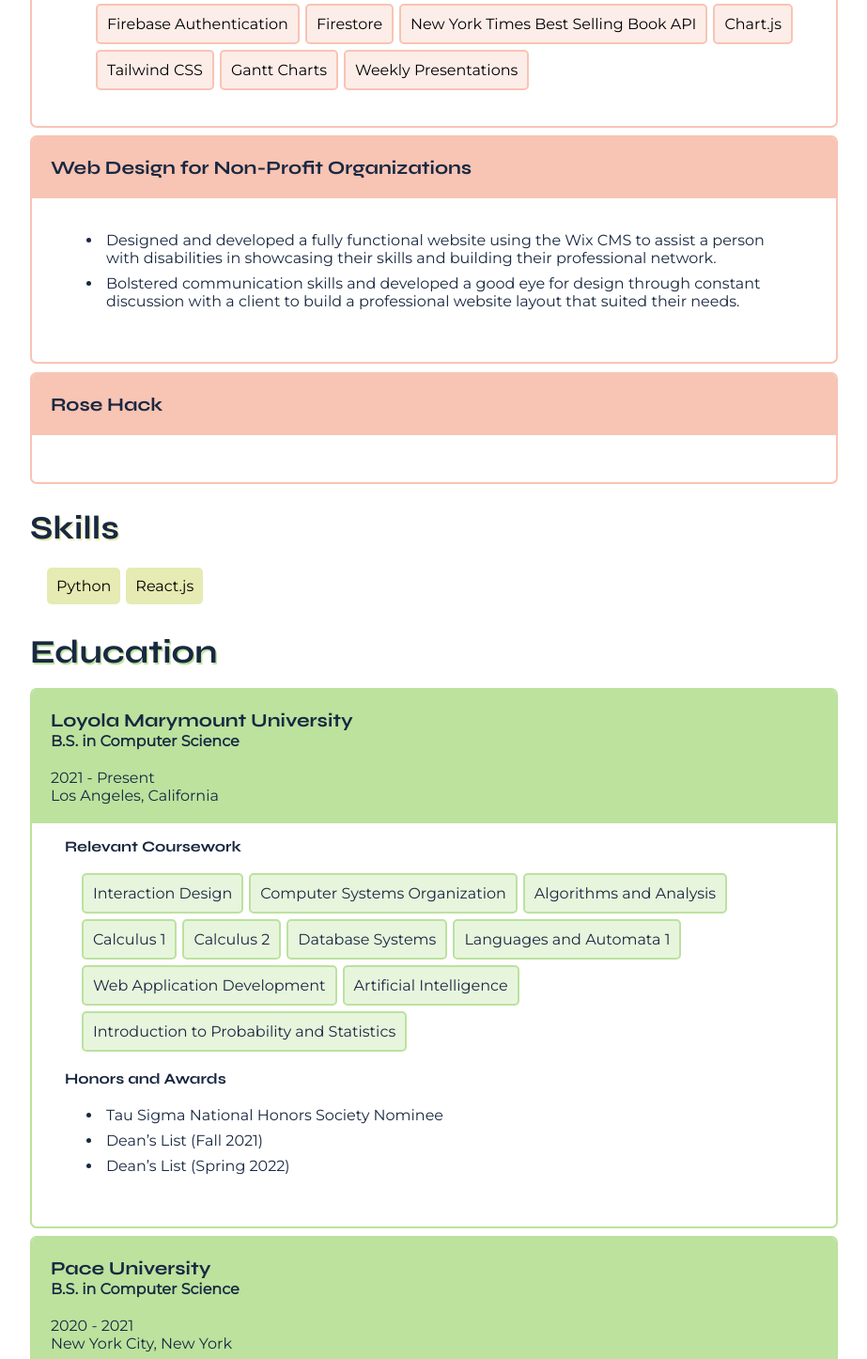
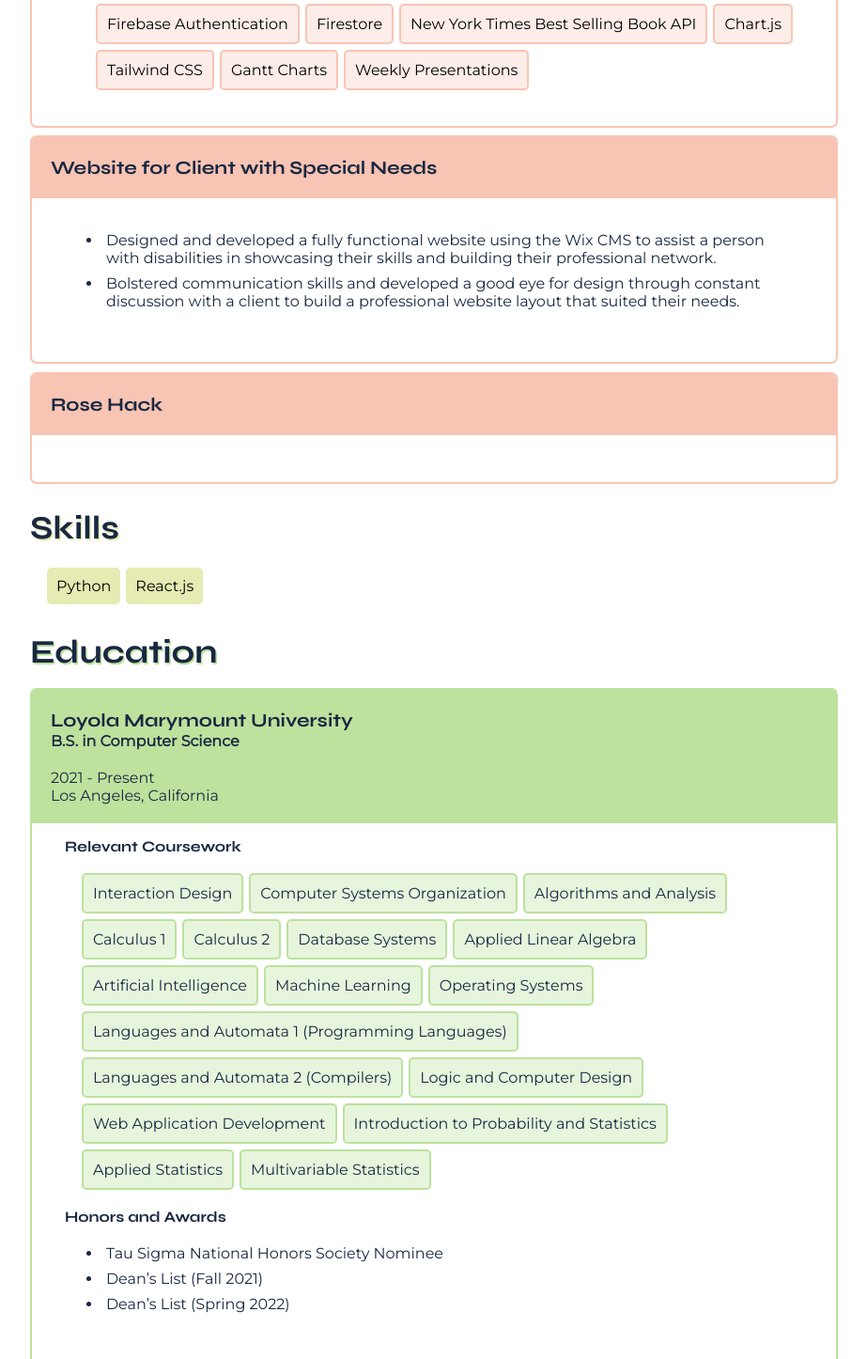
Before and after one commit to speer987/personal-website, a React (Create React App) app: page / in a window 1280 px wide. Shown: the part 2763-4209 px from the top of the page at 94% size, without its empty margins (178-1101 px from the left). Built offline with nearby package versions, Linux system fonts and the light colour scheme.

Commit message:
adding some experience of mine

```diff
--- a/src/components/edu.js
+++ b/src/components/edu.js
@@ -11,10 +11,17 @@ const degrees = [
       "Calculus 1",
       "Calculus 2",
       "Database Systems",
-      "Languages and Automata 1",
+      "Applied Linear Algebra",
+      "Artificial Intelligence",
+      "Machine Learning",
+      "Operating Systems",
+      "Languages and Automata 1 (Programming Languages)",
+      "Languages and Automata 2 (Compilers)",
+      "Logic and Computer Design",
       "Web Application Development",
-      "Artificial Intelligence",
       "Introduction to Probability and Statistics",
+      "Applied Statistics",
+      "Multivariable Statistics",
     ],
     honors: [
       "Tau Sigma National Honors Society Nominee",
@@ -40,7 +47,6 @@ const degrees = [
       "National Society of Leadership and Success Nominee",
       "Dean’s List (Fall 2020)",
       "Dean’s List (Spring 2021)",
-      "GPA: 3.74/4.00",
     ],
   },
 ];
--- a/src/components/projects.js
+++ b/src/components/projects.js
@@ -1,6 +1,6 @@
 const projects = [
   {
-    course: "Medication and Health Tracking App",
+    course: "Medication Tracking App Prototype (BetterHealth App)",
     university: "Loyola Marymount University",
     desc: [
       "Applied several HCI principles learned throughout the semester in a group project to ideate, design and build an app prototype to remind forgetful medicine takers to record their mood and dose intake.",
@@ -45,7 +45,7 @@ const projects = [
     ],
   },
   {
-    course: "Web Design for Non-Profit Organizations",
+    course: "Website for Client with Special Needs",
     university: "Pace University",
     desc: [
       "Designed and developed a fully functional website using the Wix CMS to assist a person with disabilities in showcasing their skills and building their professional network.",
```
